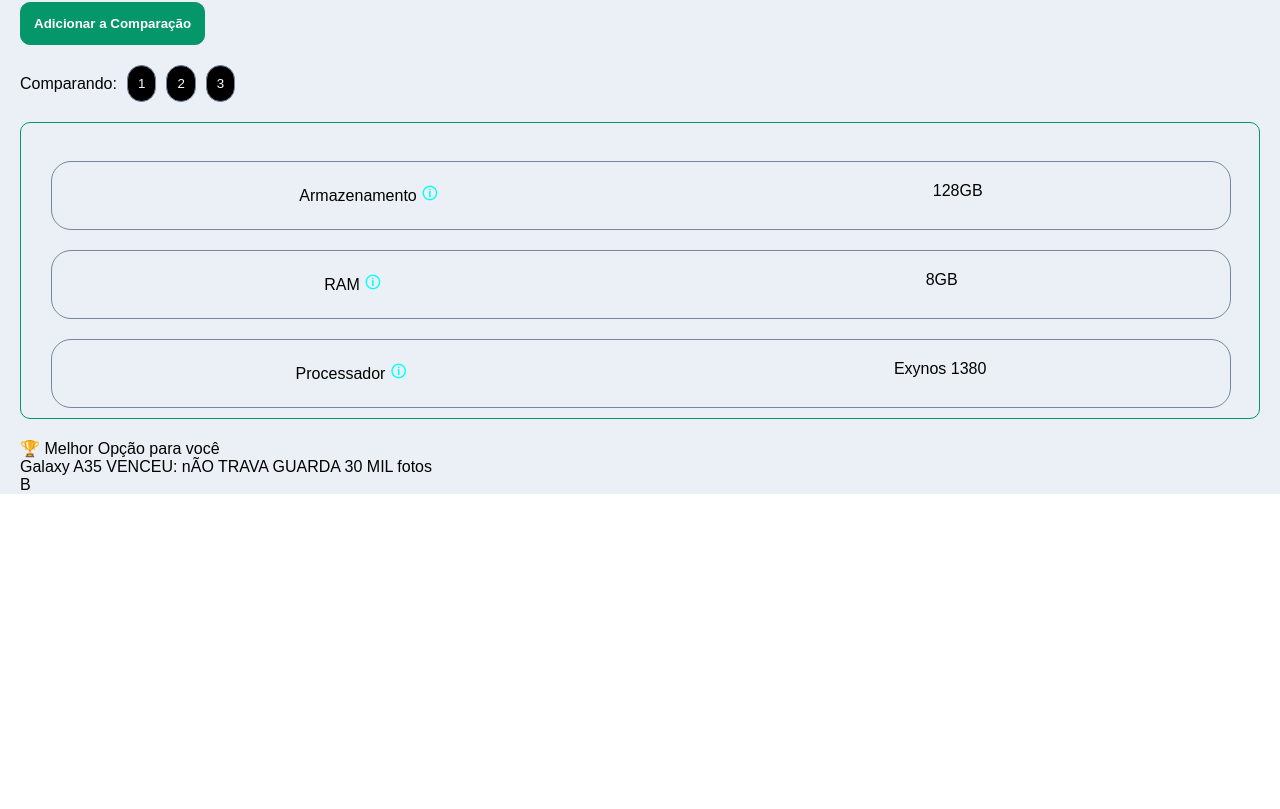
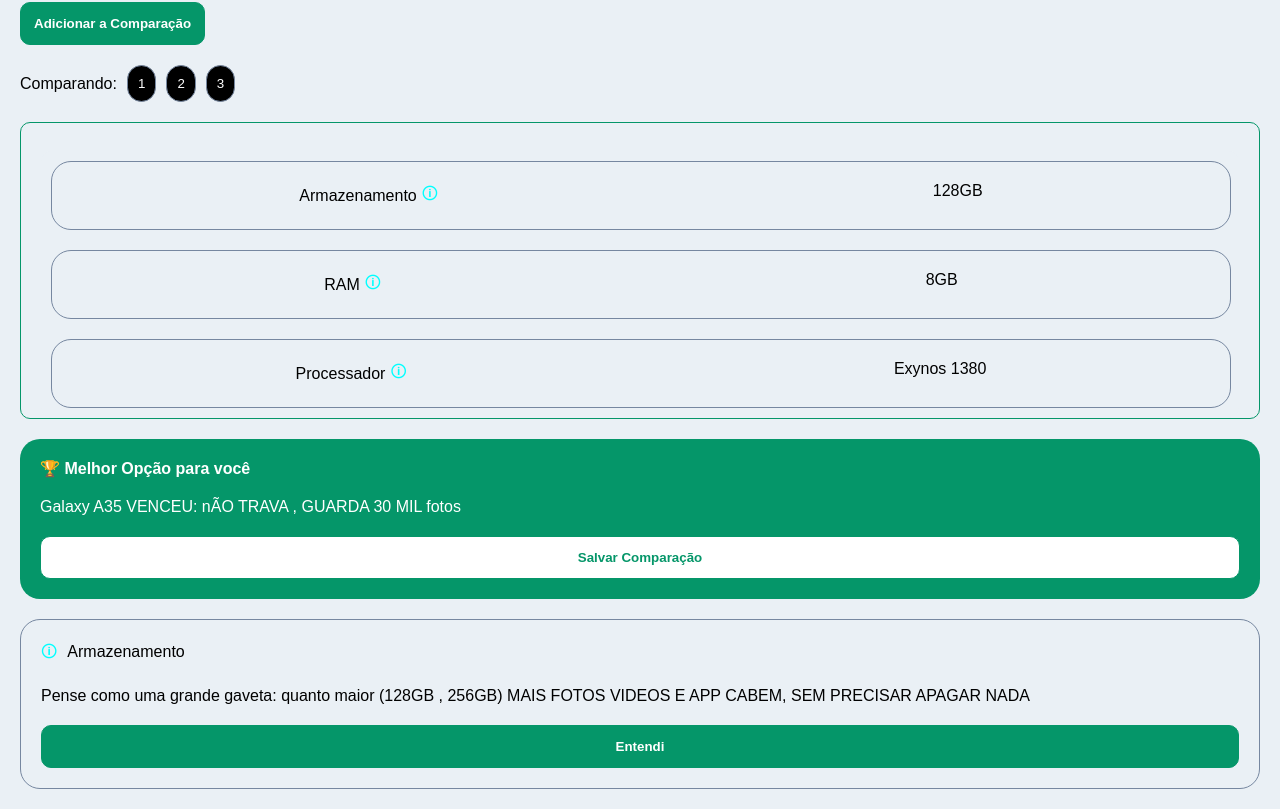
Before and after one commit to DiogoSouza268/TechFacil, an Angular app: page /dashboard in a window 1280 px wide. Shown: the part 589-1398 px from the top of the page. Before the commit the page ends 1083 px from the top, so only its background shows below. Built offline with nearby package versions, Linux system fonts and the light colour scheme.

Commit message:
feat: atualiza estilos e estrutura da seção de comparação no dashboard

```diff
--- a/src/app/pages/dashboard/dashboard.css
+++ b/src/app/pages/dashboard/dashboard.css
@@ -6,7 +6,7 @@
 }
 
 header{
-    background-color: aqua;
+    background-color: white;
     display: flex;
     justify-content: space-between;
     padding: 20px 20px;
@@ -87,7 +87,7 @@
     color: var(--cor-texto);
 }
 
-#input-botão{
+.input-botão{
     margin-top: 20px;
     padding: 13px;
     border-radius: 10px;
@@ -148,6 +148,37 @@
     align-items: center;
 }
 
-#meLHORoPCAO{
+#melhorOpcao{
+    background-color: var(--verde-primario);
+    display: flex;
+    flex-direction: column;
+    color: white;
+    border-radius: 20px;
+    gap: 20px;
+    padding: 20px 0px;
 
 }
+
+#melhorOpcao > p , h4{
+    padding-left: 20px;
+}
+
+#salvarCompa{
+    padding: 13px;
+    border-radius: 10px;
+    border: 1px solid var(--verde-primario);
+    color: var(--verde-primario);
+    background-color: white;
+    font-weight: bolder;
+    margin: 0px 20px;
+}
+
+#infoFacil{
+    display: flex;
+    flex-direction: column;
+    margin: 20px 0px;
+    gap: 20px;
+    border: 1px solid var(--cor-borda-inputs);
+    border-radius: 20px;
+    padding: 20px;
+}
--- a/src/app/pages/dashboard/dashboard.html
+++ b/src/app/pages/dashboard/dashboard.html
@@ -39,7 +39,7 @@
                 <span style="font-size: 30px;">&#x2315;</span>
                 <input type="text" id="busca" name="busca-celular" placeholder="Digite o celular que você viu na loja...">
             </div>
-            <button id="input-botão">Adicionar a Comparação</button>
+            <button class="input-botão">Adicionar a Comparação</button>
             <div id="celulares">
                 <p>Comparando:</p>
                 <button class="num-comparacao">1</button>
@@ -86,11 +86,20 @@
         </section>
 
         <section id="melhorOpcao">
-            <p>&#127942; Melhor Opção para você</p>
+            <h4>&#127942; Melhor Opção para você</h4>
 
-            <p>Galaxy A35 VENCEU: nÃO TRAVA GUARDA 30 MIL fotos</p>
+            <p>Galaxy A35 VENCEU: nÃO TRAVA , GUARDA 30 MIL fotos</p>
 
-            B
+            <button id="salvarCompa">Salvar Comparação</button>
+        </section>
+
+        <section id="infoFacil">
+
+            <p><span style="color: aqua; padding-right: 10px;">&#x1F6C8;</span>Armazenamento</p>
+
+            <p>Pense como uma grande gaveta: quanto maior (128GB , 256GB) MAIS FOTOS VIDEOS E APP CABEM, SEM PRECISAR APAGAR NADA</p>
+
+            <button class="input-botão" style="margin-top: 0px;">Entendi</button>
 
         </section>
 
```
